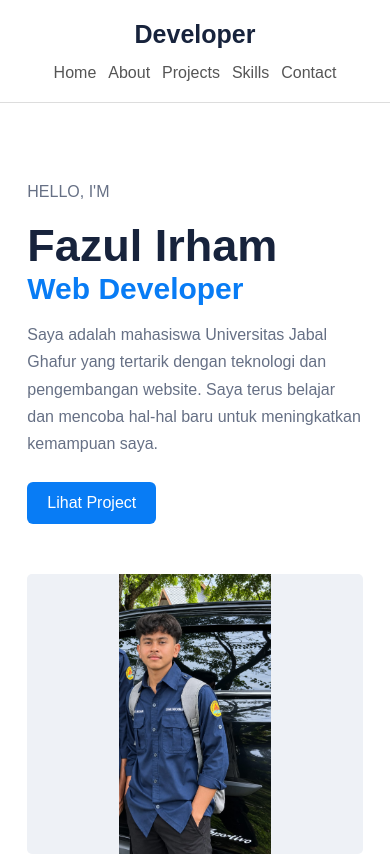
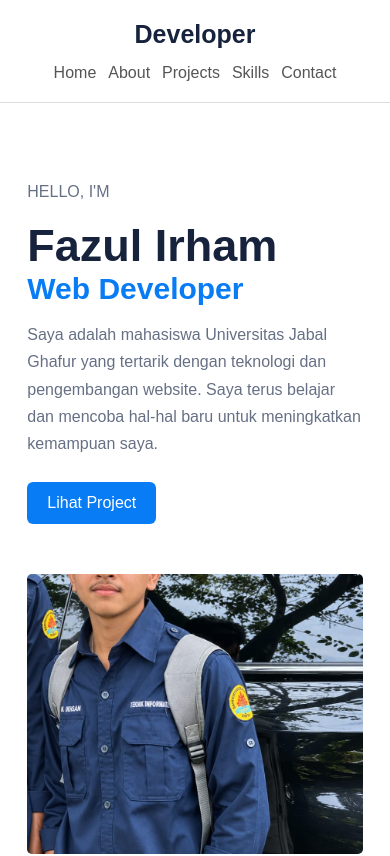
Before and after one commit to fauzulirham/portofolio-fauzulirham, a plain HTML site: page index.html in a window 390 px wide. Shown: the top 856 px of the page. Drawn offline with Linux system fonts and the light colour scheme.

Commit message:
Update style.css

```diff
--- a/style.css
+++ b/style.css
@@ -292,7 +292,7 @@ footer {
 
     .foto img {
     width: 100%;
-    height: 100%;
-    object-fit: contain;
+    height: 280px;
+    object-fit: cover;
     border-radius: 5px;
 }
```
